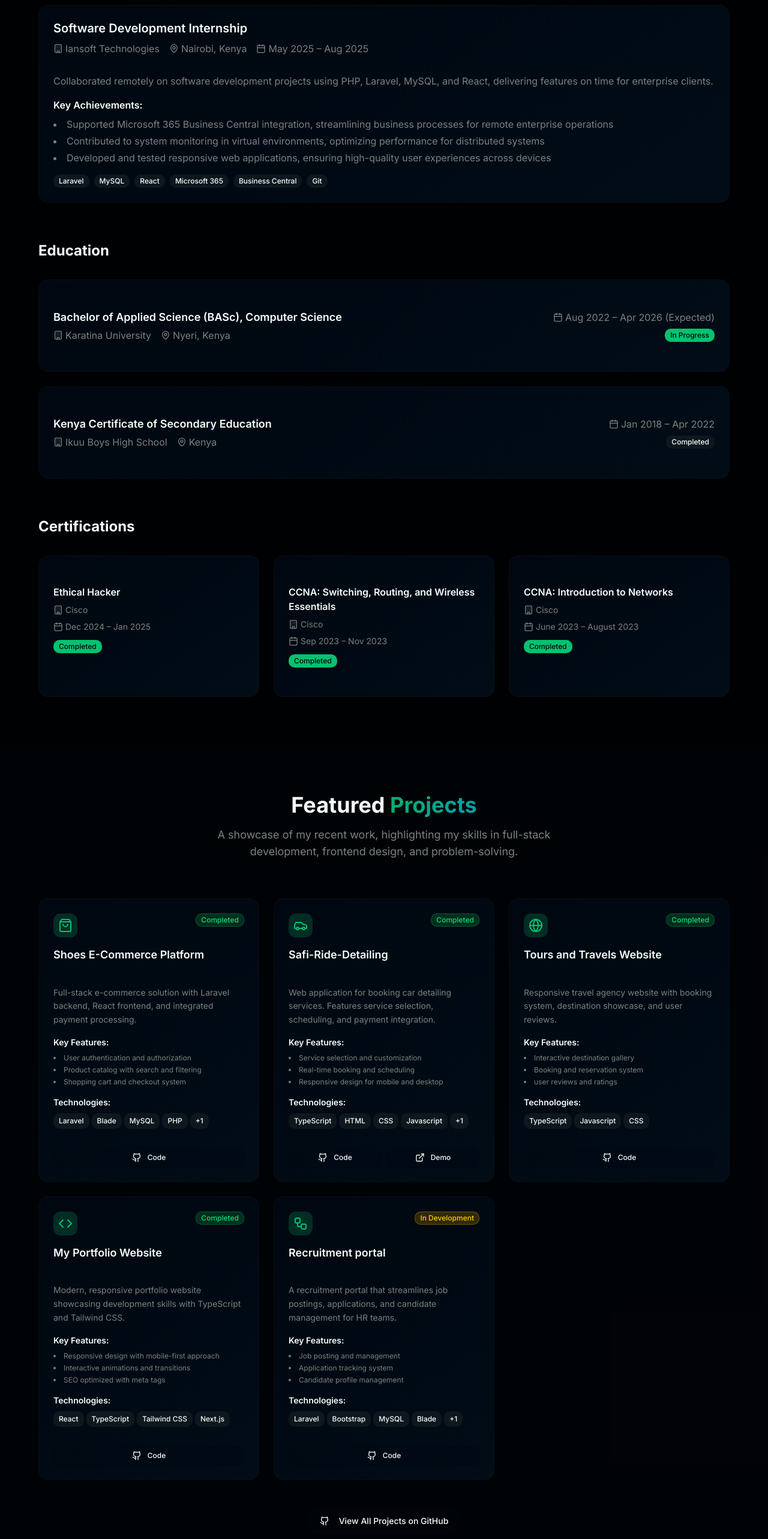
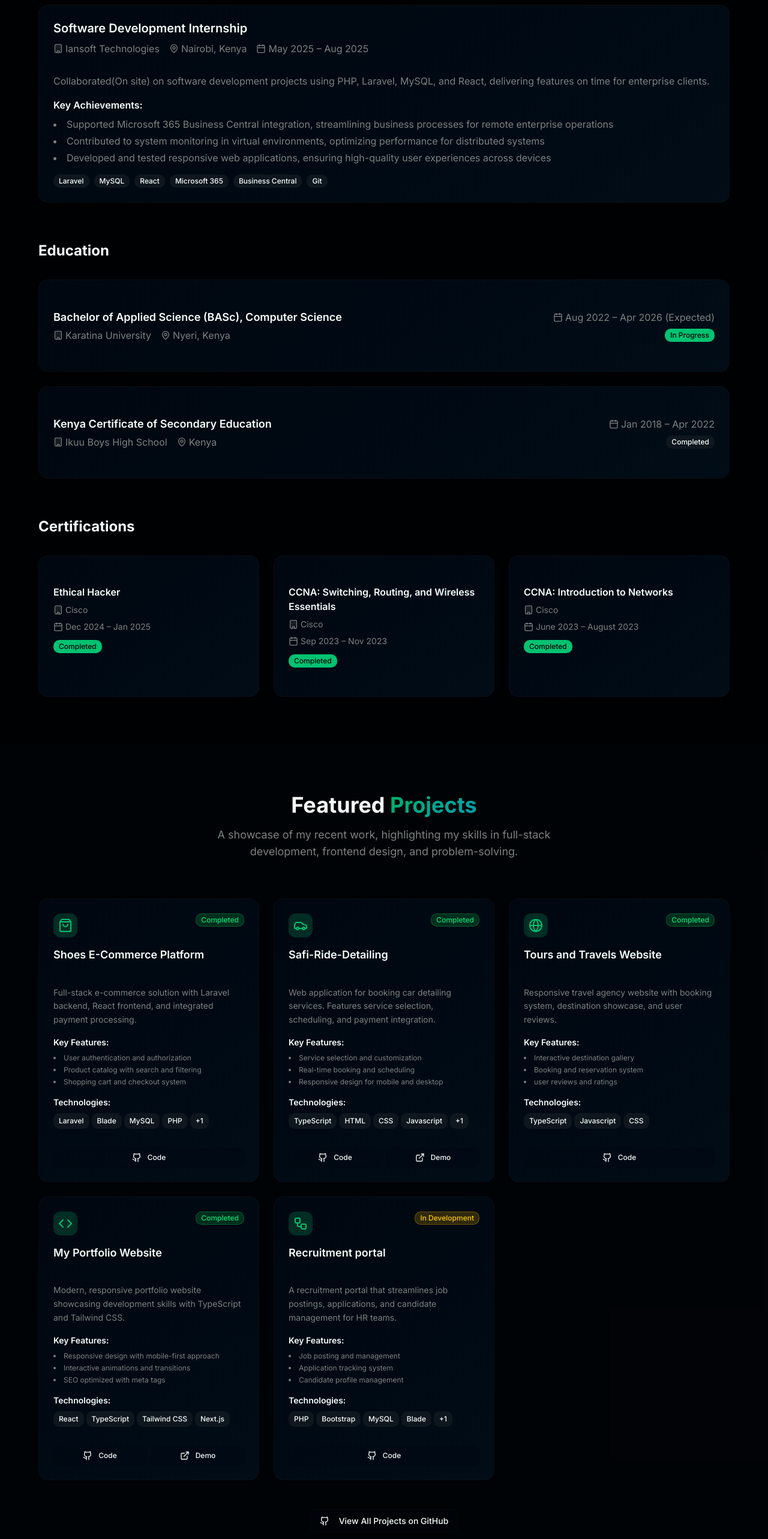
Before and after one commit to tedd-spec/portfolio-website, a Next.js app: page / in a window 1280 px wide. Shown: the part 3660-6226 px from the top of the page at 60% size. Built offline with nearby package versions, Linux system fonts and the light colour scheme.

Commit message:
links update

```diff
--- a/components/experience.tsx
+++ b/components/experience.tsx
@@ -10,7 +10,7 @@ export function Experience() {
       location: "Nairobi, Kenya",
       period: "May 2025 – Aug 2025",
       description:
-        "Collaborated remotely on software development projects using PHP, Laravel, MySQL, and React, delivering features on time for enterprise clients.",
+        "Collaborated(On site) on software development projects using PHP, Laravel, MySQL, and React, delivering features on time for enterprise clients.",
       achievements: [
         "Supported Microsoft 365 Business Central integration, streamlining business processes for remote enterprise operations",
         "Contributed to system monitoring in virtual environments, optimizing performance for distributed systems",
--- a/components/projects.tsx
+++ b/components/projects.tsx
@@ -73,14 +73,14 @@ export function Projects() {
       status: "Completed",
       category: "Frontend",
       github: "https://github.com/tedd-spec/portfolio-website",
-      demo: "#",
+      demo: "https://teddymwitiportfolio.netlify.app/",
     },
     {
       title: "Recruitment portal",
       description:
         "A recruitment portal that streamlines job postings, applications, and candidate management for HR teams.",
       icon: Workflow,
-      technologies: ["Laravel", "Bootstrap", "MySQL", "Blade", "PHP"],
+      technologies: ["PHP", "Bootstrap", "MySQL", "Blade", "Laravel"],
       features: [
         "Job posting and management",
         "Application tracking system",
```
